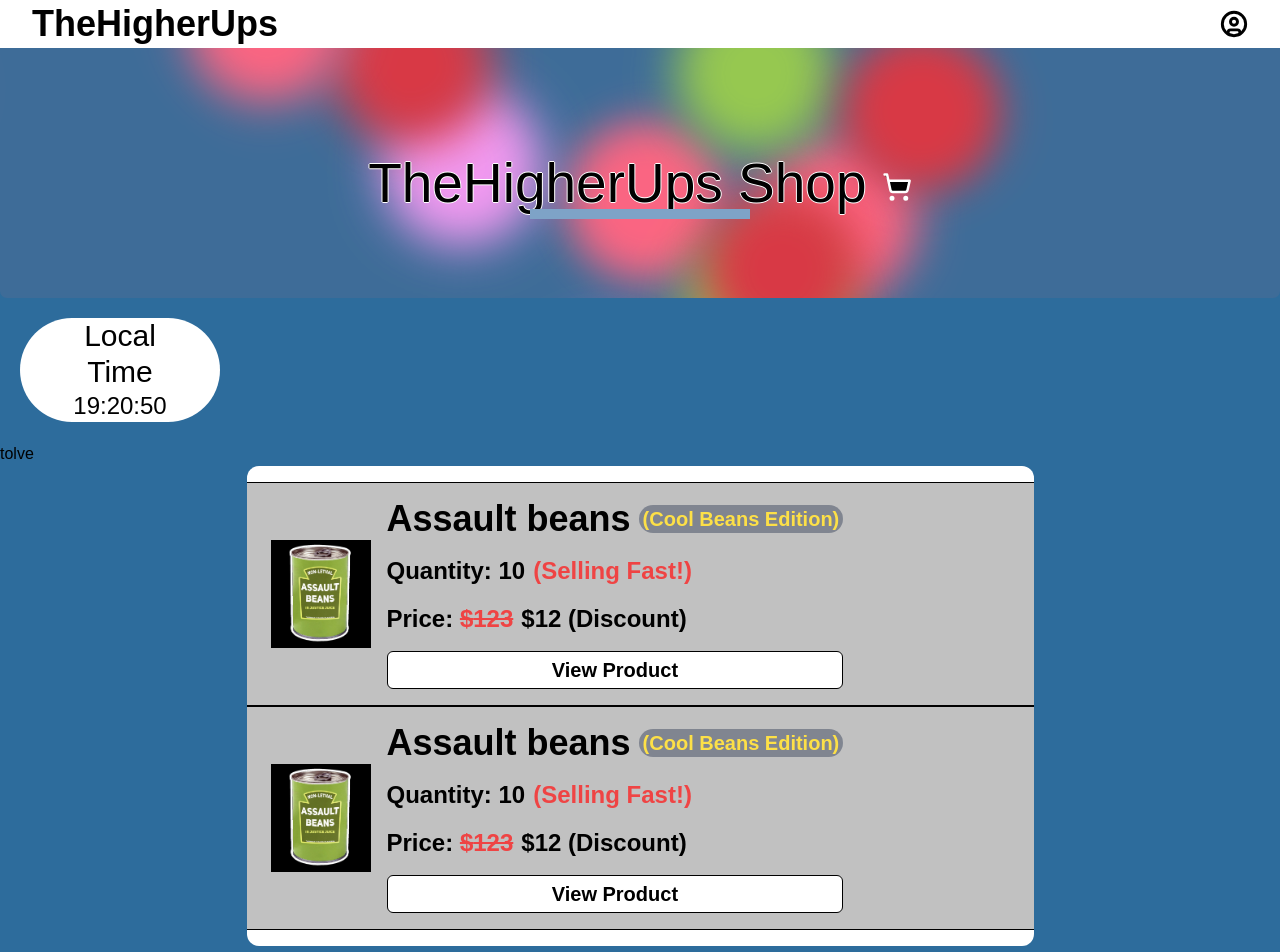
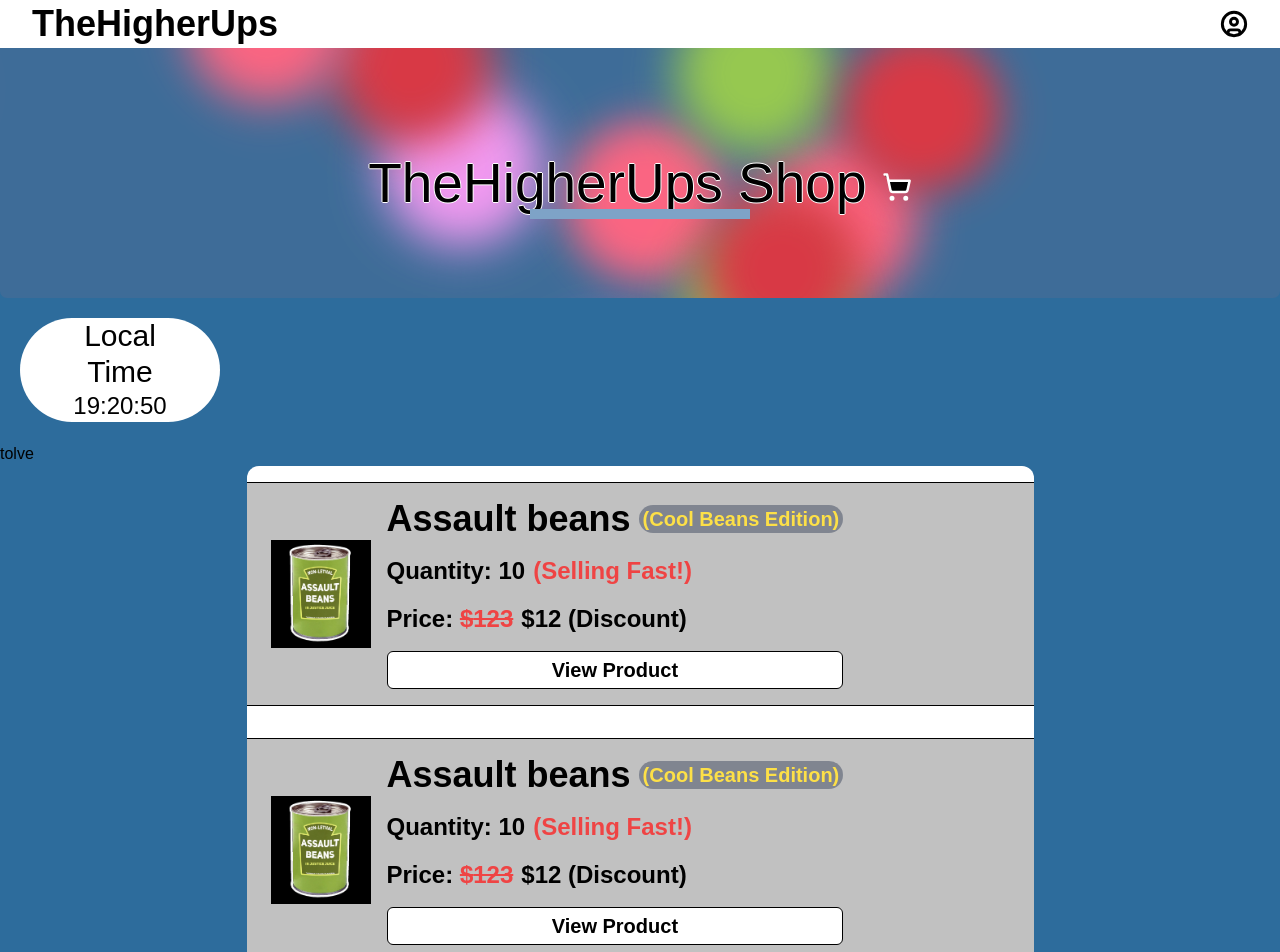
Before and after one commit to TheHigherUps/shop, a Next.js app: page / in a window 1280 px wide. Shown: the top 952 px of the page. Built offline with nearby package versions, Linux system fonts and the light colour scheme; no server answers; a web font is replaced by a local one.

Commit message:
style: added padding to card container

```diff
--- a/src/components/CardContainer.tsx
+++ b/src/components/CardContainer.tsx
@@ -4,7 +4,7 @@ export default function CardContainer({
     children: React.ReactNode
 }) {
     return (
-        <div className="w-full md:w-[787px] mx-auto min-h-[350px] bg-white text-black rounded-xl py-4">
+        <div className="w-full md:w-[787px] mx-auto min-h-[350px] bg-white text-black rounded-xl py-4 flex flex-col gap-8">
             {children}
         </div>
     )
```
